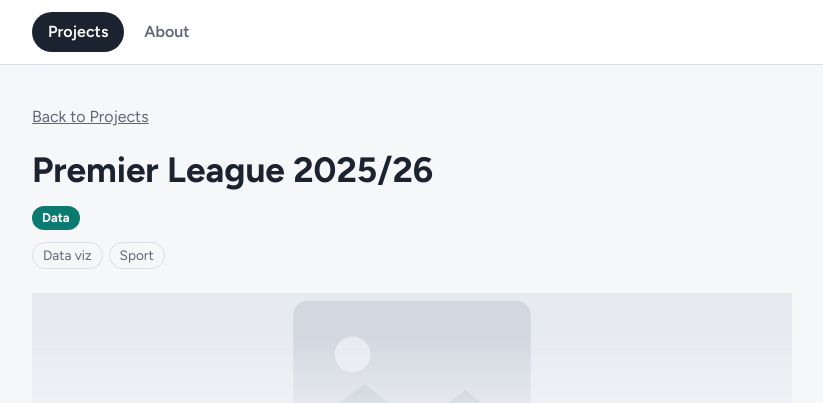
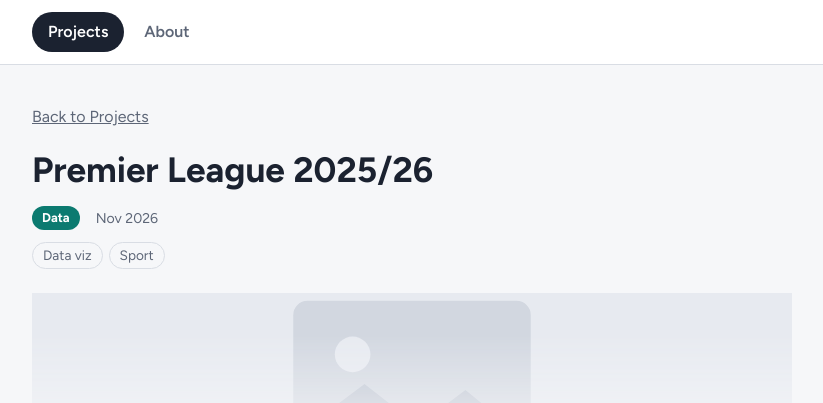
Before and after one commit to chalkboard-paul/chalkboard-paul.github.io, a Jekyll site: the page built from _projects/data-EPL-24-25.md, in a window 1280 px wide. Shown: the top 403 px of the page, without its empty margins (82-905 px from the left). Built offline with Jekyll 4.4.1, drawn with Linux system fonts in a browser that asks for light colours.

Commit message:
Add project date and embed details for EPL 2025/26

```diff
--- a/_projects/data-EPL-24-25.md
+++ b/_projects/data-EPL-24-25.md
@@ -2,6 +2,7 @@
 title: "Premier League 2025/26"
 category: Data
 tags: [Data viz, Sport]
+project_date: 2026-11-17
 thumbnail: /assets/images/placeholder.svg
 embed_url: https://chalkboard-paul.github.io/animated-viz/
 embed_height: 700
```
